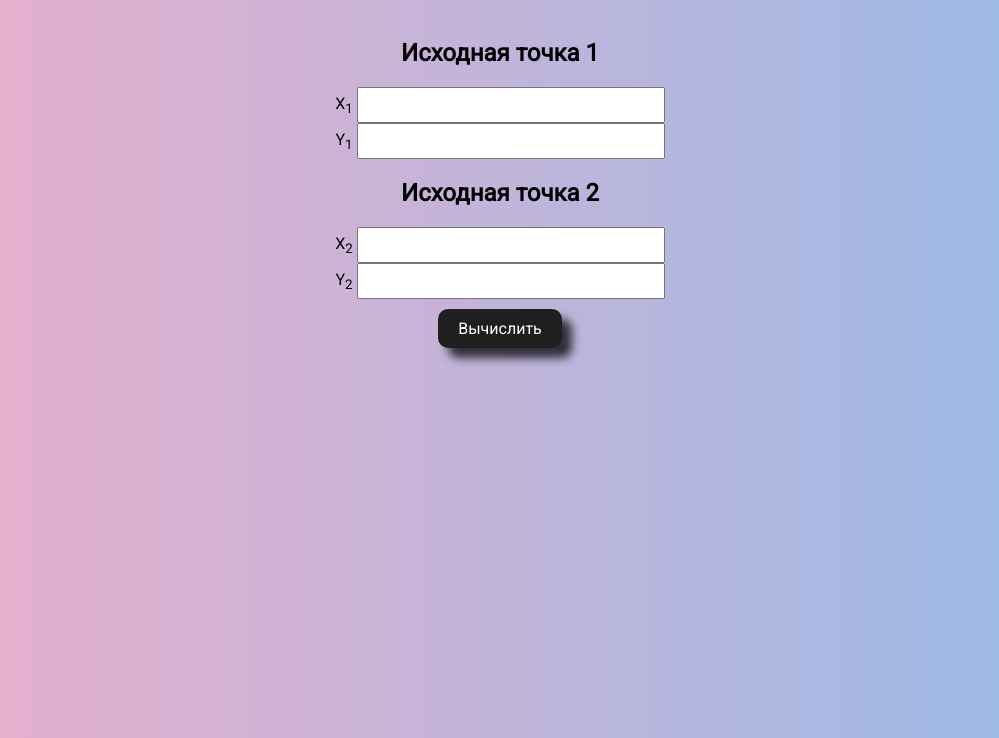
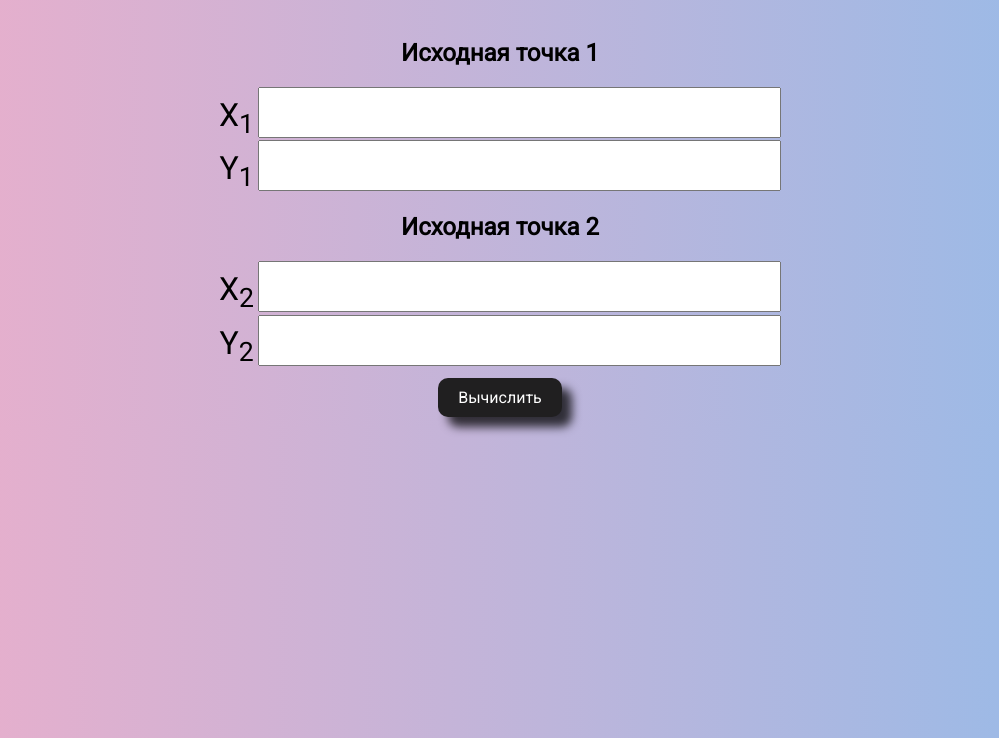
Before and after one commit to ddhaaag/OGZ, a plain HTML site: page index.html in a window 1280 px wide. Shown: the part 62-800 px from the top of the page, without its empty margins (140-1139 px from the left). Drawn offline with Linux system fonts and the light colour scheme.

Commit message:
add font-size for input

```diff
--- a/style.css
+++ b/style.css
@@ -11,9 +11,12 @@ body {
     flex-direction: column;
 }
 
-.container input {
-    height: 30px;
-    width: 300px;
+input[type="number"] {
+    font-size:2.5rem;
+}
+
+.container label {
+    font-size: 2rem;
 }
 
 #btn {
```
